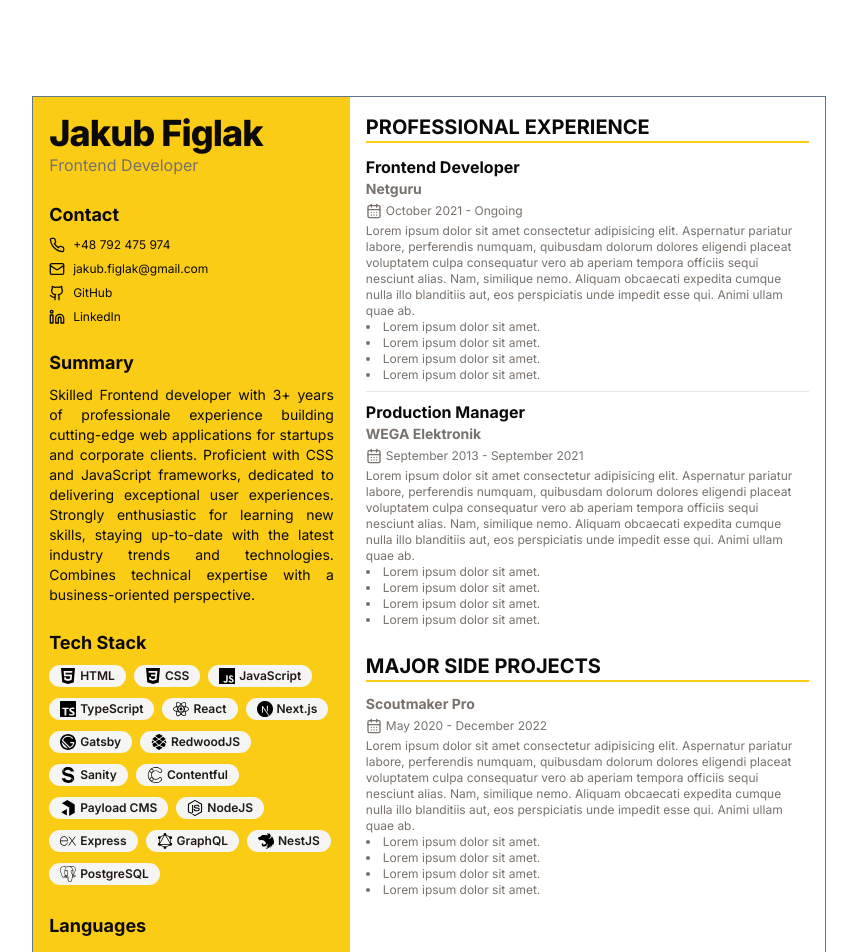
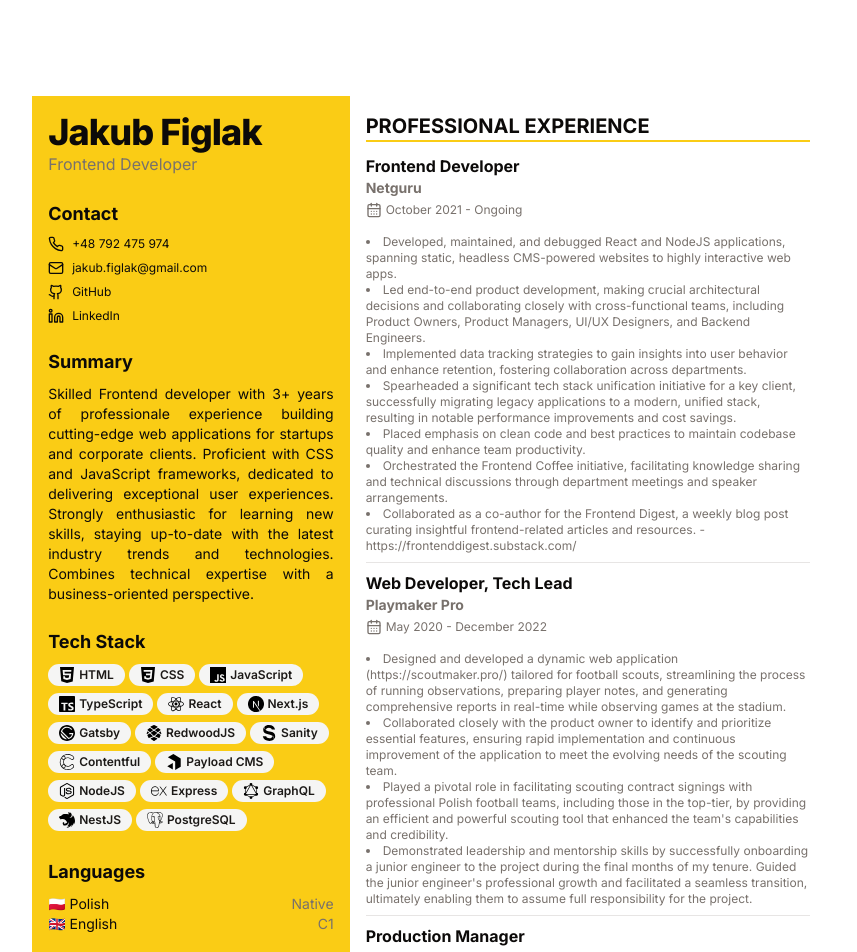
Before and after one commit to jakubfiglak/resume, a Next.js app: page / in a window 1280 px wide. Shown: the top 952 px of the page, without its empty margins (211-1068 px from the left). Built offline with nearby package versions, Linux system fonts and the light colour scheme.

Commit message:
feat: finish

```diff
--- a/app/resume.tsx
+++ b/app/resume.tsx
@@ -20,10 +20,7 @@ export const Resume = () => {
 
   return (
     <div>
-      <article
-        ref={resumeRef}
-        className="border border-slate-500 w-[21cm] h-[29.7cm] flex"
-      >
+      <article ref={resumeRef} className="w-[21cm] h-[29.7cm] flex">
         <aside className="bg-primary basis-2/5 p-4 space-y-6">
           <header>
             <h1 className="text-4xl font-extrabold tracking-tight">
@@ -79,11 +76,11 @@ export const Resume = () => {
           </section>
           <section>
             <h2 className="text-lg font-bold mb-2">Tech Stack</h2>
-            <ul className="flex flex-wrap gap-2">
+            <ul className="flex flex-wrap gap-1">
               {technologies.map(({ name, icon }) => (
                 <li key={name}>
                   <Badge variant="secondary" className="gap-1">
-                    <Image src={icon} alt={name} className="h-4 w-4" />
+                    <Image src={icon} alt={name} className="h-4 w-4" priority />
                     {name}
                   </Badge>
                 </li>
@@ -105,17 +102,17 @@ export const Resume = () => {
           </section>
           <section>
             <h2 className="text-lg font-bold mb-2">Education</h2>
-            <ul className="text-xs space-y-1">
+            <ul className="text-sm space-y-2">
               <li>
                 <p>Bachelor of Engineering, Electrotechnics</p>
-                <p className="text-muted-foreground">
+                <p className="text-muted-foreground text-xs">
                   October 2013 - June 2018, Poznan University of Technology -
                   Poznan, Poland
                 </p>
               </li>
               <li>
                 <p>Master of Engineering, Civil Engineering</p>
-                <p className="text-muted-foreground">
+                <p className="text-muted-foreground text-xs">
                   October 2008 - June 2013, Poznan University of Technology -
                   Poznan, Poland
                 </p>
@@ -137,26 +134,97 @@ export const Resume = () => {
               <a href="https://www.netguru.com/" className="font-bold text-sm">
                 Netguru
               </a>
-              <div className="flex items-center gap-1 text-xs text-muted-foreground my-1">
+              <div className="flex items-center gap-1 text-xs text-muted-foreground mt-1 mb-4">
                 <CalendarDaysIcon className="h-4 w-4" /> October 2021 - Ongoing
               </div>
-              <p>
-                Lorem ipsum dolor sit amet consectetur adipisicing elit.
-                Aspernatur pariatur labore, perferendis numquam, quibusdam
-                dolorum dolores eligendi placeat voluptatem culpa consequatur
-                vero ab aperiam tempora officiis sequi nesciunt alias. Nam,
-                similique nemo. Aliquam obcaecati expedita cumque nulla illo
-                blanditiis aut, eos perspiciatis unde impedit esse qui. Animi
-                ullam quae ab.
-              </p>
               <ul className="list-disc list-inside">
-                <li>Lorem ipsum dolor sit amet.</li>
-                <li>Lorem ipsum dolor sit amet.</li>
-                <li>Lorem ipsum dolor sit amet.</li>
-                <li>Lorem ipsum dolor sit amet.</li>
+                <li>
+                  Developed, maintained, and debugged React and NodeJS
+                  applications, spanning static, headless CMS-powered websites
+                  to highly interactive web apps.
+                </li>
+                <li>
+                  Led end-to-end product development, making crucial
+                  architectural decisions and collaborating closely with
+                  cross-functional teams, including Product Owners, Product
+                  Managers, UI/UX Designers, and Backend Engineers.
+                </li>
+                <li>
+                  Implemented data tracking strategies to gain insights into
+                  user behavior and enhance retention, fostering collaboration
+                  across departments.
+                </li>
+                <li>
+                  Spearheaded a significant tech stack unification initiative
+                  for a key client, successfully migrating legacy applications
+                  to a modern, unified stack, resulting in notable performance
+                  improvements and cost savings.
+                </li>
+                <li>
+                  Placed emphasis on clean code and best practices to maintain
+                  codebase quality and enhance team productivity.
+                </li>
+                <li>
+                  Orchestrated the Frontend Coffee initiative, facilitating
+                  knowledge sharing and technical discussions through department
+                  meetings and speaker arrangements.
+                </li>
+                <li>
+                  Collaborated as a co-author for the Frontend Digest, a weekly
+                  blog post curating insightful frontend-related articles and
+                  resources. -{" "}
+                  <a href="https://frontenddigest.substack.com/">
+                    https://frontenddigest.substack.com/
+                  </a>
+                </li>
               </ul>
             </div>
             <Separator className="my-2" />
+            <div>
+              <h3 className="font-bold text-base text-foreground">
+                Web Developer, Tech Lead
+              </h3>
+              <a href="https://playmaker.pro/" className="font-bold text-sm">
+                Playmaker Pro
+              </a>
+              <div className="flex items-center gap-1 text-xs text-muted-foreground mt-1 mb-4">
+                <CalendarDaysIcon className="h-4 w-4" /> May 2020 - December
+                2022
+              </div>
+              <ul className="list-disc list-inside">
+                <li>
+                  Designed and developed a dynamic web application (
+                  <a href="https://scoutmaker.pro/">https://scoutmaker.pro/</a>)
+                  tailored for football scouts, streamlining the process of
+                  running observations, preparing player notes, and generating
+                  comprehensive reports in real-time while observing games at
+                  the stadium.
+                </li>
+                <li>
+                  Collaborated closely with the product owner to identify and
+                  prioritize essential features, ensuring rapid implementation
+                  and continuous improvement of the application to meet the
+                  evolving needs of the scouting team.
+                </li>
+                <li>
+                  Played a pivotal role in facilitating scouting contract
+                  signings with professional Polish football teams, including
+                  those in the top-tier, by providing an efficient and powerful
+                  scouting tool that enhanced the team&apos;s capabilities and
+                  credibility.
+                </li>
+                <li>
+                  Demonstrated leadership and mentorship skills by successfully
+                  onboarding a junior engineer to the project during the final
+                  months of my tenure. Guided the junior engineer&apos;s
+                  professional growth and facilitated a seamless transition,
+                  ultimately enabling them to assume full responsibility for the
+                  project.
+                </li>
+              </ul>
+            </div>
+            <Separator className="my-2" />
+
             <div>
               <h3 className="font-bold text-base text-foreground">
                 Production Manager
@@ -167,56 +235,33 @@ export const Resume = () => {
               >
                 WEGA Elektronik
               </a>
-              <div className="flex items-center gap-1 text-xs text-muted-foreground my-1">
+              <div className="flex items-center gap-1 text-xs text-muted-foreground mt-1 mb-4">
                 <CalendarDaysIcon className="h-4 w-4" /> September 2013 -
                 September 2021
               </div>
-              <p>
-                Lorem ipsum dolor sit amet consectetur adipisicing elit.
-                Aspernatur pariatur labore, perferendis numquam, quibusdam
-                dolorum dolores eligendi placeat voluptatem culpa consequatur
-                vero ab aperiam tempora officiis sequi nesciunt alias. Nam,
-                similique nemo. Aliquam obcaecati expedita cumque nulla illo
-                blanditiis aut, eos perspiciatis unde impedit esse qui. Animi
-                ullam quae ab.
-              </p>
               <ul className="list-disc list-inside">
-                <li>Lorem ipsum dolor sit amet.</li>
-                <li>Lorem ipsum dolor sit amet.</li>
-                <li>Lorem ipsum dolor sit amet.</li>
-                <li>Lorem ipsum dolor sit amet.</li>
-              </ul>
-            </div>
-
-            <h2 className="text-xl font-bold uppercase text-foreground mt-6">
-              Major side projects
-            </h2>
-            <Separator className="h-[2px] bg-primary mb-3" />
-            <div>
-              <a
-                href="https://www.wega-elektronik.pl/pl/home"
-                className="font-bold text-sm"
-              >
-                Scoutmaker Pro
-              </a>
-              <div className="flex items-center gap-1 text-xs text-muted-foreground my-1">
-                <CalendarDaysIcon className="h-4 w-4" /> May 2020 - December
-                2022
-              </div>
-              <p>
-                Lorem ipsum dolor sit amet consectetur adipisicing elit.
-                Aspernatur pariatur labore, perferendis numquam, quibusdam
-                dolorum dolores eligendi placeat voluptatem culpa consequatur
-                vero ab aperiam tempora officiis sequi nesciunt alias. Nam,
-                similique nemo. Aliquam obcaecati expedita cumque nulla illo
-                blanditiis aut, eos perspiciatis unde impedit esse qui. Animi
-                ullam quae ab.
-              </p>
-              <ul className="list-disc list-inside">
-                <li>Lorem ipsum dolor sit amet.</li>
-                <li>Lorem ipsum dolor sit amet.</li>
-                <li>Lorem ipsum dolor sit amet.</li>
-                <li>Lorem ipsum dolor sit amet.</li>
+                <li>
+                  Successfully implemented an ERP system within the
+                  organization, leading to improved efficiency, better resource
+                  allocation, and streamlined operations across various
+                  departments.
+                </li>
+                <li>
+                  Proficiently prepared Bills of Materials (BOMs) for
+                  production, ensuring accurate documentation and efficient
+                  inventory management, which minimized errors and reduced
+                  production delays.
+                </li>
+                <li>
+                  Wrote CNC machine programs for manufacturing processes,
+                  optimizing precision, speed, and resource utilization in the
+                  production of packaging machines.
+                </li>
+                <li>
+                  Maintained strong relationships with existing suppliers and
+                  proactively explored new supplier partnerships, resulting in
+                  cost savings and improved supply chain reliability.
+                </li>
               </ul>
             </div>
           </div>
```
